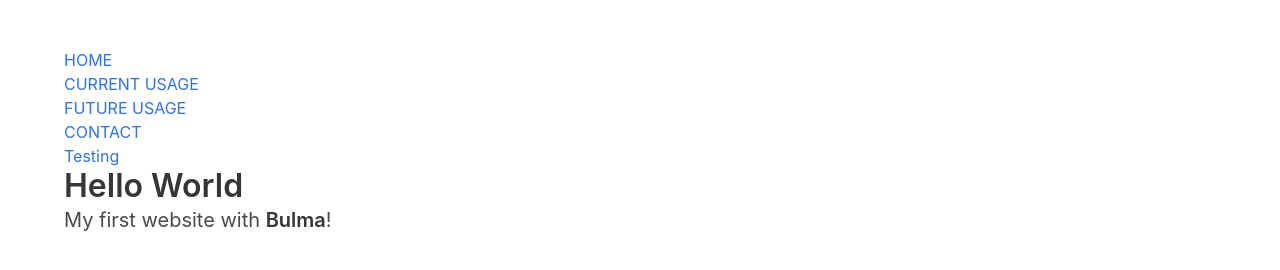
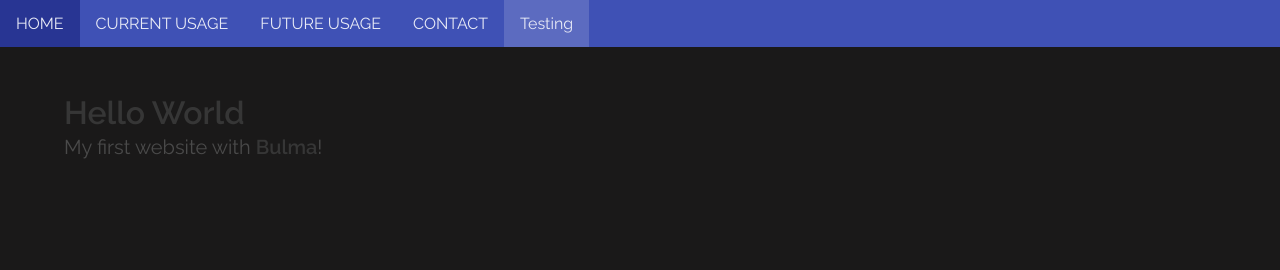
Before and after one commit to ds902022/DigDan, a plain HTML site: page testpage.html in a window 1280 px wide. Drawn offline with nearby package versions, Linux system fonts and the light colour scheme.

Commit message:
Addign theme and fixing navbar for testpage

```diff
--- /dev/null
+++ b/assets/css/testpage.css
@@ -0,0 +1,49 @@
+*{
+    margin: 0;
+    padding: 0;
+  }
+html, body{
+    background-color: #1a1919;
+    color: #ffffff;
+    font-family: "Raleway", "HelveticaNeue", "Helvetica Neue", Helvetica, Arial, sans-serif;
+    font-weight: 400;
+    line-height: normal;
+}
+html{
+    height: 100%;
+}
+body {
+    display: flex;
+    flex-direction: column;
+    height: 100vh;
+}
+.nav{
+    display: flex;
+    align-items: center;
+    background: #3F51B5;
+    list-style-type: none;
+    overflow: hidden;
+    flex-shrink: 0;
+}
+.nav a{
+    color: #E8EAF6;
+    padding: 14px 16px;
+    display: block;
+    text-align: center;
+    text-decoration: none;
+    transition: background 0.3s ease;
+}
+.nav a:hover{
+    text-decoration: none;
+}
+.active{
+    background-color: #5C6BC0;
+}
+li a:hover:not(.active) {
+    background-color: #283593;
+}
+@media screen and (max-width: 767px) {
+    .nav a{
+        font-size: 12px;
+    }
+}
--- a/testpage.html
+++ b/testpage.html
@@ -5,18 +5,20 @@
     <meta name="viewport" content="width=device-width, initial-scale=1">
     <title>Hello Bulma!</title>
     <link rel="stylesheet" href="https://cdnjs.cloudflare.com/ajax/libs/bulma/0.7.1/css/bulma.min.css">
+    <link href="https://fonts.googleapis.com/css?family=Raleway:400,300,600" rel="stylesheet" type="text/css">
+    <link type="text/css" rel="stylesheet" href="assets/css/testpage.css">
     <script defer src="https://use.fontawesome.com/releases/v5.1.0/js/all.js"></script>
   </head>
   <body>
+  <ul class="nav">
+    <li><a href="index.html">HOME</a></li>
+    <li><a href="currentusage.html">CURRENT USAGE</a></li>
+    <li><a href="futureusage.html">FUTURE USAGE</a></li>
+    <li><a href="contact.html">CONTACT</a></li>
+    <li><a class="active" href="testpage.html">Testing</a></li>
+  </ul>
   <section class="section">
     <div class="container">
-      <ul class="nav">
-          <li><a href="index.html">HOME</a></li>
-          <li><a href="currentusage.html">CURRENT USAGE</a></li>
-          <li><a href="futureusage.html">FUTURE USAGE</a></li>
-          <li><a class="active" href="contact.html">CONTACT</a></li>
-          <li><a href="testpage.html">Testing</a></li>
-      </ul>
       <h1 class="title">
         Hello World
       </h1>
```
